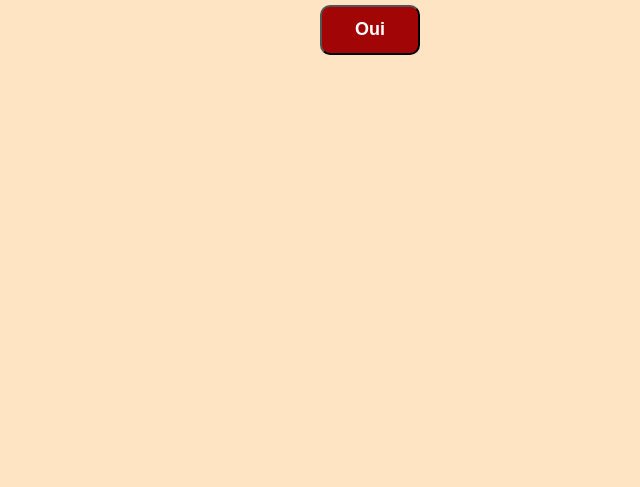
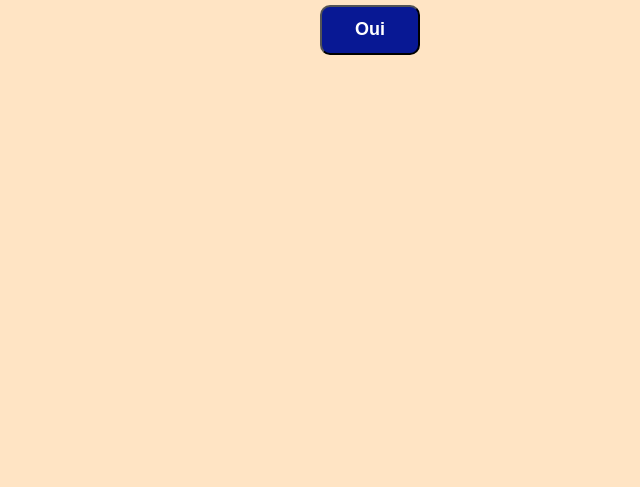
Before and after one commit to Xelky/Xelky.github.io, a plain HTML site: page index.html in a window 1280 px wide. Shown: the part 313-800 px from the top of the page, without its empty margins (320-960 px from the left). Drawn offline with Linux system fonts and the light colour scheme.

Commit message:
Change for Vincent css

```diff
--- a/style.css
+++ b/style.css
@@ -29,7 +29,7 @@ body{
 .btn-no{
     position: absolute;
     transition: .5s;
-    background-color: rgb(162, 5, 5);
+    background-color: rgb(8, 24, 148);
     margin-top: 20px;
     height: 50px;
     width: 100px;
```
